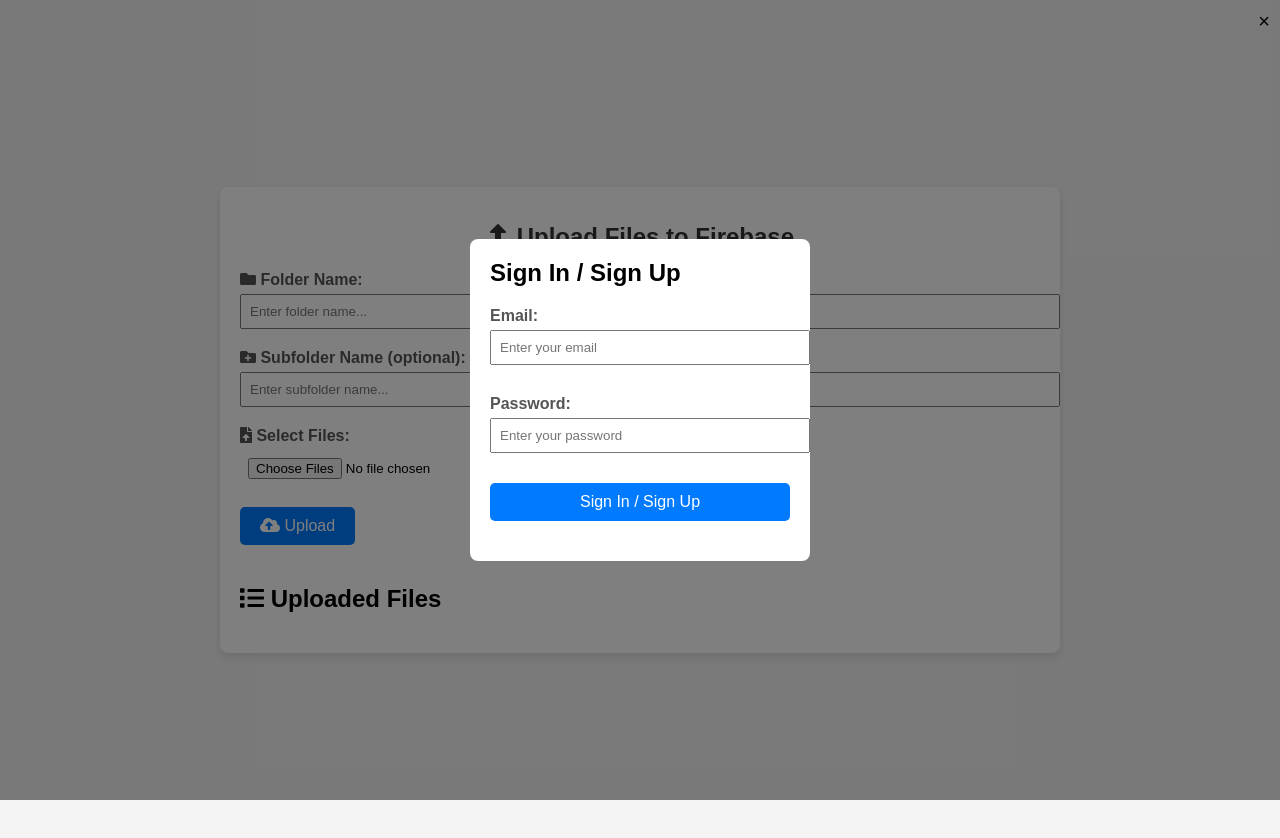
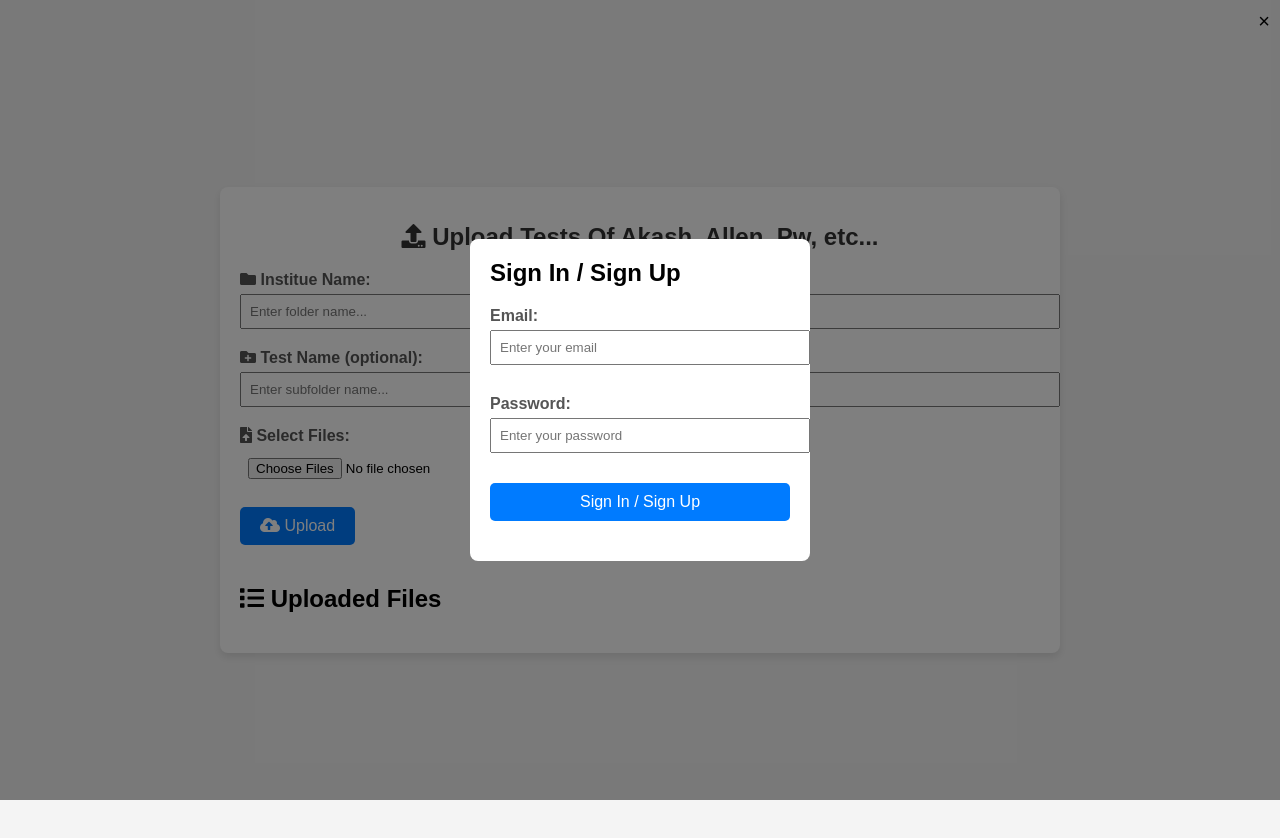
Before and after one commit to itzme-challa/NEET-TESTS, a plain HTML site: page admin.html in a window 1280 px wide. Drawn offline with Linux system fonts and the light colour scheme; no server answers.

Commit message:
Update admin.html

```diff
--- a/admin.html
+++ b/admin.html
@@ -185,7 +185,7 @@
 </head>
 <body>
     <div class="container">
-        <h1><i class="fas fa-upload icon"></i> Upload Files to Firebase</h1>
+        <h1><i class="fas fa-upload icon"></i> Upload Tests Of Akash, Allen, Pw, etc...</h1>
 
         <div id="authModal" class="modal">
             <div class="modal-content">
@@ -209,11 +209,11 @@
         </div>
 
         <div class="input-group">
-            <label for="folderName"><i class="fas fa-folder icon"></i> Folder Name:</label>
+            <label for="folderName"><i class="fas fa-folder icon"></i> Institue Name:</label>
             <input type="text" id="folderName" placeholder="Enter folder name..." required>
         </div>
         <div class="input-group">
-            <label for="subFolderName"><i class="fas fa-folder-plus icon"></i> Subfolder Name (optional):</label>
+            <label for="subFolderName"><i class="fas fa-folder-plus icon"></i> Test Name (optional):</label>
             <input type="text" id="subFolderName" placeholder="Enter subfolder name...">
         </div>
         <div class="input-group">
```
